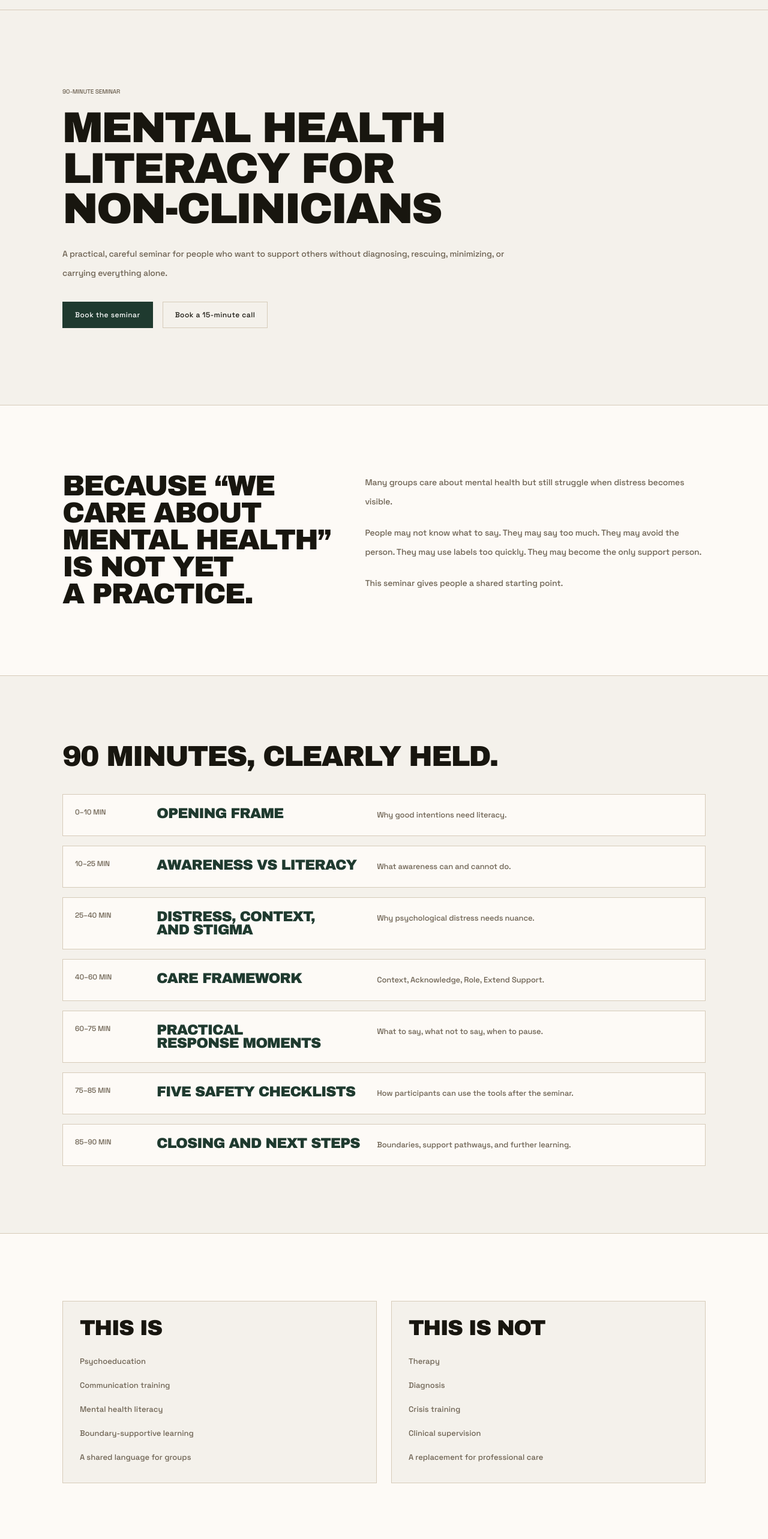
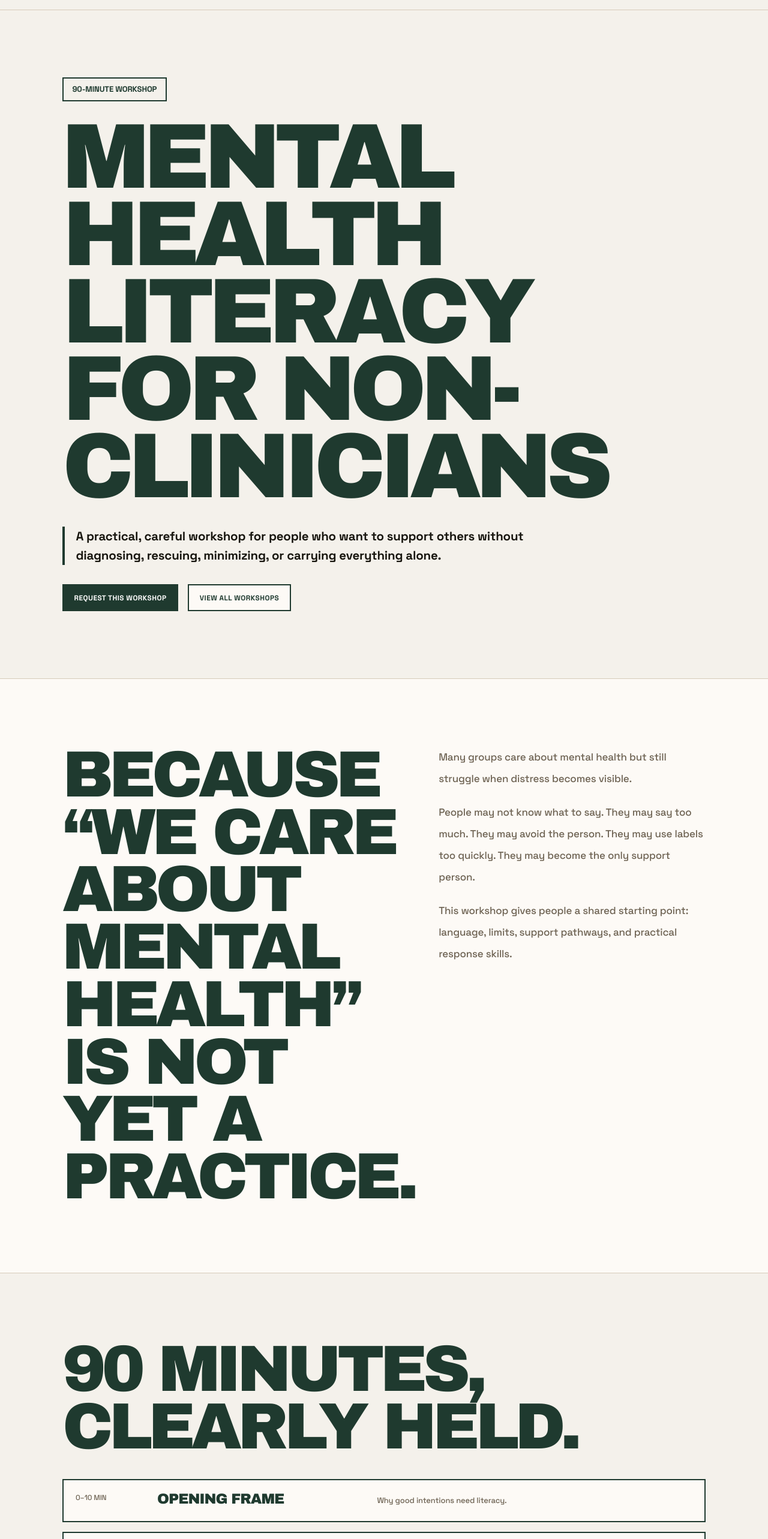
Before and after one commit to selaleakirmak-cmyk/collectividual-site, a Next.js app: page /seminars/mental-health-literacy in a window 1280 px wide. Shown: the part 80-2646 px from the top of the page at 60% size. Built offline with nearby package versions, Linux system fonts and the light colour scheme.

Commit message:
Polish seminar page and remove broken book links

```diff
--- a/app/seminars/mental-health-literacy/page.tsx
+++ b/app/seminars/mental-health-literacy/page.tsx
@@ -5,7 +5,7 @@ const flow = [
   ["0–10 min", "Opening frame", "Why good intentions need literacy."],
   ["10–25 min", "Awareness vs literacy", "What awareness can and cannot do."],
   ["25–40 min", "Distress, context, and stigma", "Why psychological distress needs nuance."],
-  ["40–60 min", "CARE framework", "Context, Acknowledge, Role, Extend Support."],
+  ["40–60 min", "CARE framework", "Context, Acknowledge, Role, Extend."],
   ["60–75 min", "Practical response moments", "What to say, what not to say, when to pause."],
   ["75–85 min", "Five safety checklists", "How participants can use the tools after the seminar."],
   ["85–90 min", "Closing and next steps", "Boundaries, support pathways, and further learning."],
@@ -19,35 +19,35 @@ export const metadata = {
 export default function SeminarPage() {
   return (
     <>
-      <section className="border-b border-[var(--border)] py-24 md:py-32">
+      <section className="poster-section border-b border-[var(--border)]">
         <Container>
-          <p className="mb-5 text-[10px] uppercase tracking-[0.14em] text-[var(--muted)]">90-minute seminar</p>
-          <h1 className="max-w-5xl text-5xl leading-tight md:text-7xl">Mental Health Literacy for Non-Clinicians</h1>
-          <p className="mt-6 max-w-3xl text-[14px] leading-8 text-[var(--muted)]">A practical, careful seminar for people who want to support others without diagnosing, rescuing, minimizing, or carrying everything alone.</p>
+          <p className="poster-kicker mb-7">90-minute workshop</p>
+          <h1 className="poster-title poster-title--wide">Mental Health Literacy for Non-Clinicians</h1>
+          <p className="poster-lede mt-9">A practical, careful workshop for people who want to support others without diagnosing, rescuing, minimizing, or carrying everything alone.</p>
           <div className="mt-8 flex flex-wrap gap-4">
-            <Link href="/book/seminar" className="border border-[var(--accent)] bg-[var(--accent)] px-5 py-3 text-[12px] tracking-[0.04em] text-white">Book the seminar</Link>
-            <Link href="/book/free-consultation" className="border border-[var(--border)] px-5 py-3 text-[12px] tracking-[0.04em] text-[var(--text)]">Book a 15-minute call</Link>
+            <Link href="/join" className="poster-button">Request this workshop</Link>
+            <Link href="/workshops" className="poster-button poster-button--secondary">View all workshops</Link>
           </div>
         </Container>
       </section>
 
-      <section className="border-b border-[var(--border)] bg-[var(--surface)] py-20 md:py-28">
+      <section className="poster-section border-b border-[var(--border)] bg-[var(--surface)]">
         <Container className="grid gap-10 md:grid-cols-[0.9fr_1.1fr]">
-          <h2 className="text-4xl leading-tight md:text-5xl">Because “we care about mental health” is not yet a practice.</h2>
-          <div className="space-y-5 text-[14px] leading-8 text-[var(--muted)]">
+          <h2 className="poster-title poster-title--medium">Because “we care about mental health” is not yet a practice.</h2>
+          <div className="space-y-5 text-[15px] leading-8 text-[var(--muted)] md:text-[17px] md:leading-9">
             <p>Many groups care about mental health but still struggle when distress becomes visible.</p>
             <p>People may not know what to say. They may say too much. They may avoid the person. They may use labels too quickly. They may become the only support person.</p>
-            <p>This seminar gives people a shared starting point.</p>
+            <p>This workshop gives people a shared starting point: language, limits, support pathways, and practical response skills.</p>
           </div>
         </Container>
       </section>
 
-      <section className="border-b border-[var(--border)] py-20 md:py-28">
+      <section className="poster-section border-b border-[var(--border)]">
         <Container>
-          <h2 className="mb-10 max-w-4xl text-4xl leading-tight md:text-5xl">90 minutes, clearly held.</h2>
+          <h2 className="poster-title poster-title--medium mb-10">90 minutes, clearly held.</h2>
           <div className="space-y-4">
             {flow.map(([time, title, description]) => (
-              <div key={time} className="grid gap-4 border border-[var(--border)] bg-[var(--surface)] p-5 md:grid-cols-[120px_0.8fr_1.2fr]">
+              <div key={time} className="grid gap-4 border-2 border-[var(--accent)] bg-[var(--surface)] p-5 md:grid-cols-[120px_0.8fr_1.2fr]">
                 <p className="text-[12px] uppercase tracking-[0.1em] text-[var(--muted)]">{time}</p>
                 <h3 className="text-2xl leading-tight text-[var(--accent)]">{title}</h3>
                 <p className="text-[13px] leading-7 text-[var(--muted)]">{description}</p>
@@ -57,31 +57,40 @@ export default function SeminarPage() {
         </Container>
       </section>
 
-      <section className="border-b border-[var(--border)] bg-[var(--surface)] py-20 md:py-28">
+      <section className="poster-section border-b border-[var(--border)] bg-[var(--surface-soft)]">
         <Container className="grid gap-6 md:grid-cols-2">
-          <div className="border border-[var(--border)] bg-[var(--bg)] p-7">
-            <h2 className="text-4xl leading-tight">This is</h2>
+          <div className="border-2 border-[var(--accent)] bg-[var(--surface)] p-7">
+            <h2 className="text-4xl leading-tight text-[var(--accent)] md:text-5xl">This is</h2>
             <ul className="mt-6 space-y-3 text-[13px] leading-7 text-[var(--muted)]">
-              <li>Psychoeducation</li><li>Communication training</li><li>Mental health literacy</li><li>Boundary-supportive learning</li><li>A shared language for groups</li>
+              <li>Psychoeducation</li>
+              <li>Communication training</li>
+              <li>Mental health literacy</li>
+              <li>Boundary-supportive learning</li>
+              <li>A shared language for groups</li>
             </ul>
           </div>
-          <div className="border border-[var(--border)] bg-[var(--bg)] p-7">
-            <h2 className="text-4xl leading-tight">This is not</h2>
+          <div className="border-2 border-[var(--accent)] bg-[var(--surface)] p-7">
+            <h2 className="text-4xl leading-tight text-[var(--accent)] md:text-5xl">This is not</h2>
             <ul className="mt-6 space-y-3 text-[13px] leading-7 text-[var(--muted)]">
-              <li>Therapy</li><li>Diagnosis</li><li>Crisis training</li><li>Clinical supervision</li><li>A replacement for professional care</li>
+              <li>Therapy</li>
+              <li>Diagnosis</li>
+              <li>Crisis training</li>
+              <li>Clinical supervision</li>
+              <li>A replacement for professional care</li>
             </ul>
           </div>
         </Container>
       </section>
 
-      <section className="py-20 md:py-28">
+      <section className="poster-section">
         <Container>
-          <div className="border border-[var(--border)] p-8 md:p-12">
-            <h2 className="max-w-3xl text-4xl leading-tight md:text-5xl">Bring this seminar to your group.</h2>
-            <p className="mt-5 max-w-2xl text-[13px] leading-7 text-[var(--muted)]">Tell us who the seminar is for, what kind of setting you are working in, and whether you want a one-time session or a longer training pathway.</p>
+          <div className="border-2 border-[var(--accent)] bg-[var(--surface)] p-7 md:p-12">
+            <p className="poster-kicker mb-6">Bring this to your group</p>
+            <h2 className="poster-title poster-title--medium">Start with a clear inquiry.</h2>
+            <p className="poster-lede mt-8">Tell us who the workshop is for, what kind of setting you are working in, and whether you want a one-time session or a longer training pathway.</p>
             <div className="mt-8 flex flex-wrap gap-4">
-              <Link href="/book/seminar" className="border border-[var(--accent)] bg-[var(--accent)] px-5 py-3 text-[12px] tracking-[0.04em] text-white">Request seminar booking</Link>
-              <Link href="/tools/mental-health-literacy-checklists" className="border border-[var(--border)] px-5 py-3 text-[12px] tracking-[0.04em] text-[var(--text)]">Download participant tools</Link>
+              <Link href="/join" className="poster-button">Send an inquiry</Link>
+              <Link href="/tools/mental-health-literacy-checklists" className="poster-button poster-button--secondary">Download participant tools</Link>
             </div>
           </div>
         </Container>
```
